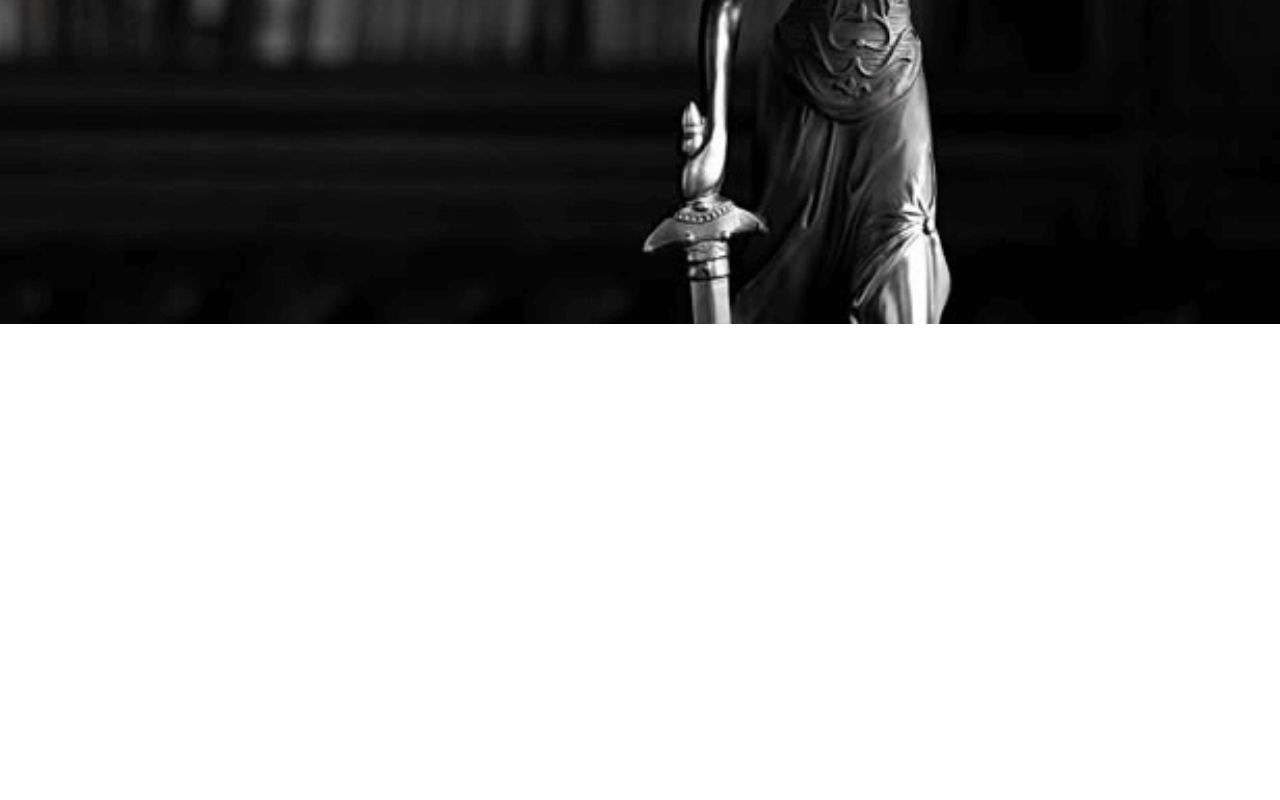
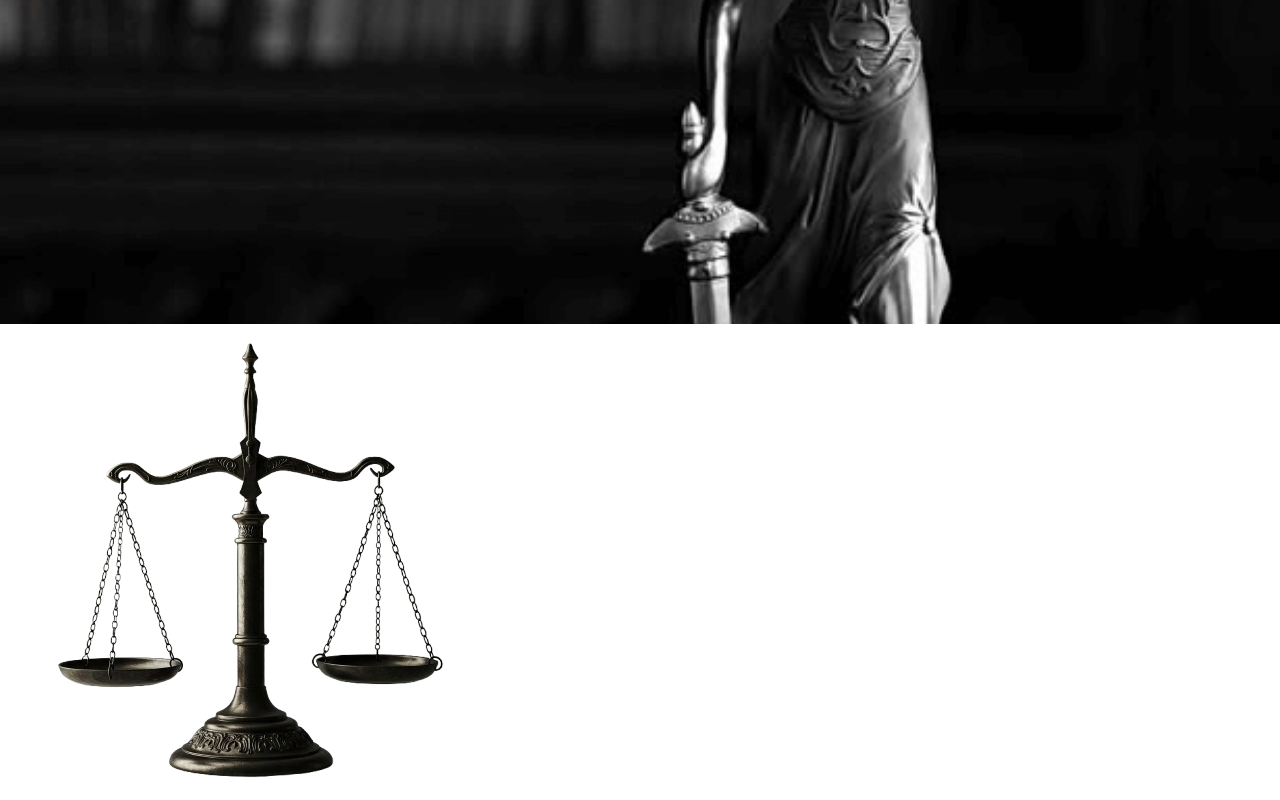
Before and after one commit to ManelFer/AdvLadingpage, a Next.js app in the folder lading-adv/: page / in a window 1280 px wide. Shown: the part 476-1276 px from the top of the page. Before the commit the page ends 800 px from the top, so only its background shows below. Built offline with nearby package versions, Linux system fonts and the light colour scheme.

Commit message:
services
ainda tentando fazer o quadrado, ele já está dentro porém não da espaçamento do top e boton

```diff
--- /dev/null
+++ b/lading-adv/src/app/_components/form.tsx
@@ -0,0 +1,10 @@
+import Image from "next/image"
+import Adv from '../../../public/adv.png'
+
+export function Form(){
+    return (
+        <section>
+            <Image src={Adv} alt="teste" />
+        </section>
+    )
+}
--- a/lading-adv/src/app/_components/services.tsx
+++ b/lading-adv/src/app/_components/services.tsx
@@ -15,9 +15,8 @@ export function Service() {
                 <div className="absolute inset-0 bg-black opacity-50" /> {/* Camada de opacidade */}
             </div>
             <div className="relative z-10 text-white text-center"> {/* Texto sobreposto */}
-                <h1 className="text-4xl font-bold mb-4">Nossos Serviços</h1>
-                <div className="container mx-auto p-4 outline outline-white outline-offset-4 shadow-md w-full h-64 flex items-center justify-center"> {/* Quadrado perfeito */}
-
+                <div className="container relative mx-auto outline outline-white outline-offset-4 shadow-md w-full h-screen flex items-center justify-center"> {/* Quadrado perfeito */}
+                    <h1 className="text-4xl font-bold mb-4">Nossos Serviços</h1>
                 </div>
             </div>
         </section>
--- a/lading-adv/src/app/page.tsx
+++ b/lading-adv/src/app/page.tsx
@@ -1,6 +1,7 @@
 import { About } from './_components/about';
 import {Hero} from './_components/hero';
 import {Service} from './_components/services'
+import {Form} from './_components/form'
 
 export default function Home() {
   return (
@@ -8,6 +9,7 @@ export default function Home() {
       <Hero />
       <About />
       <Service/>
+      <Form />
     </main>
   );
 }
```
